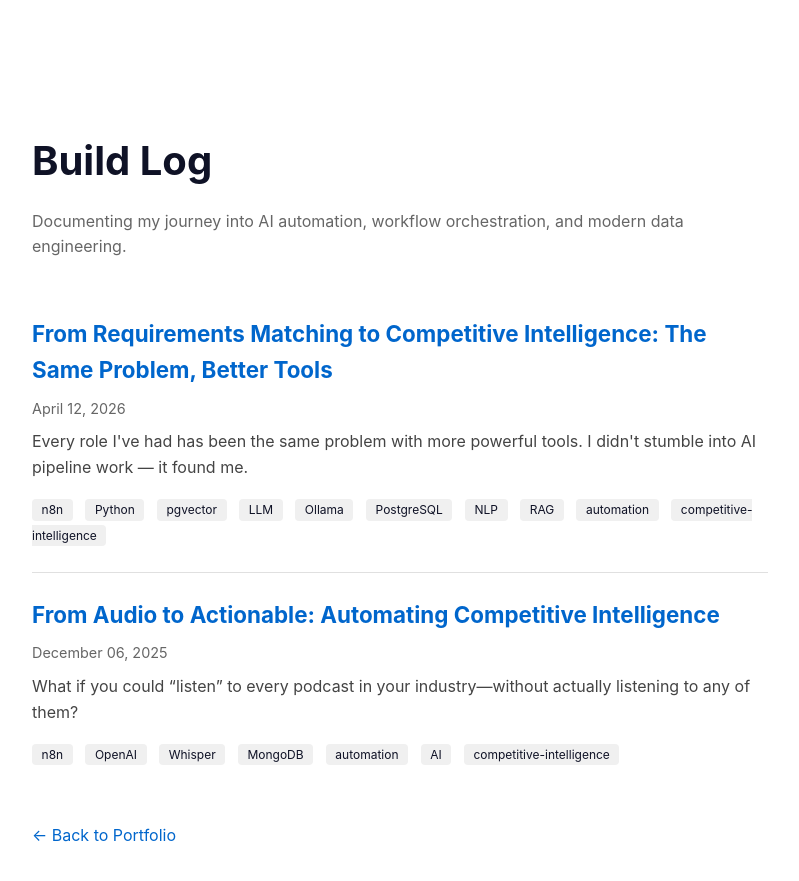
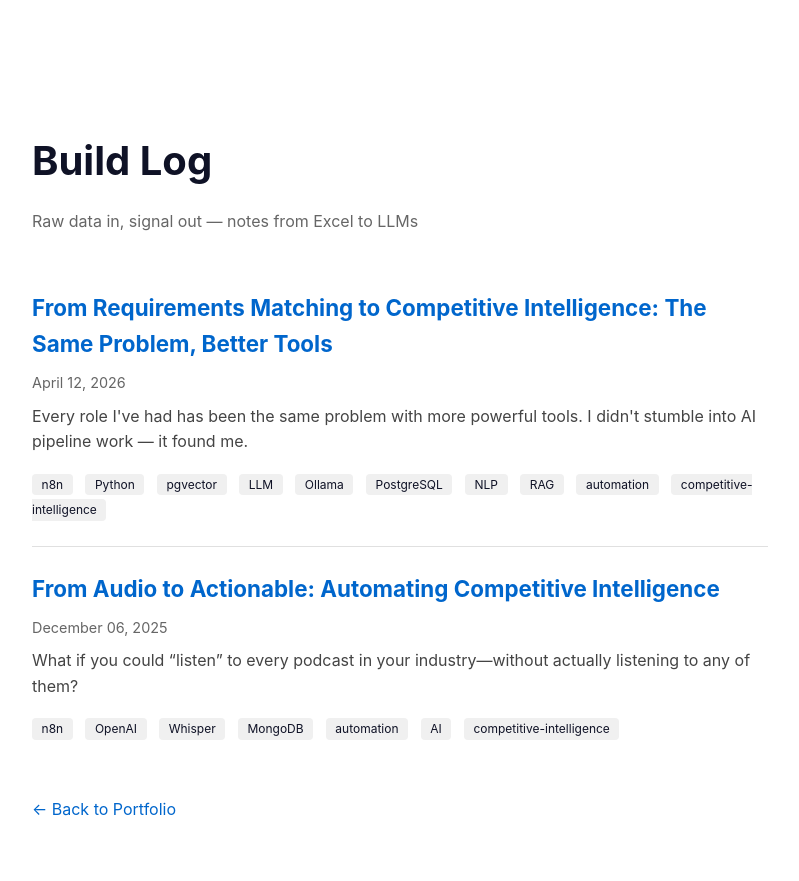
Before and after one commit to lph10gator/portfolio-site-dev, a Jekyll site: the page built from build-log.html, in a window 1280 px wide. Shown: the top 881 px of the page, without its empty margins (240-1039 px from the left). Built offline with Jekyll 4.4.1, drawn with Linux system fonts in a browser that asks for light colours.

Commit message:
Updated Build Log subtitle

```diff
--- a/build-log.html
+++ b/build-log.html
@@ -79,7 +79,7 @@ permalink: /build-log/
   <div class="log-container">
     <header class="log-header">
       <h1>Build Log</h1>
-      <p>Documenting my journey into AI automation, workflow orchestration, and modern data engineering.</p>
+      <p>Raw data in, signal out — notes from Excel to LLMs</p>
     </header>
 
     <ul class="post-list">
```
